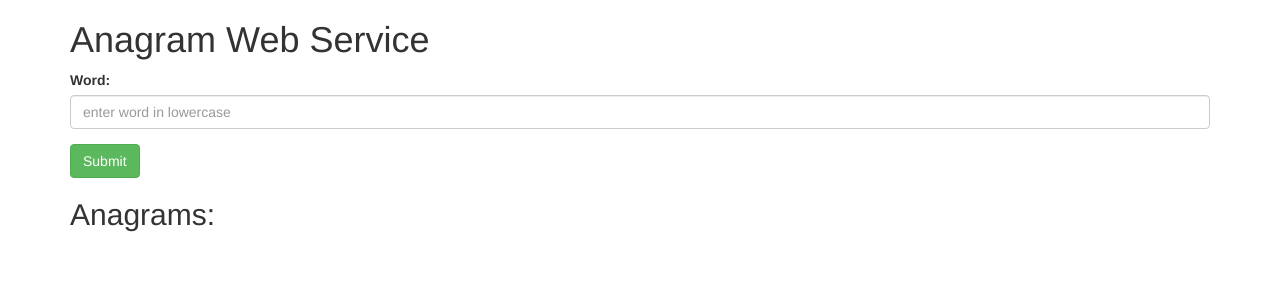
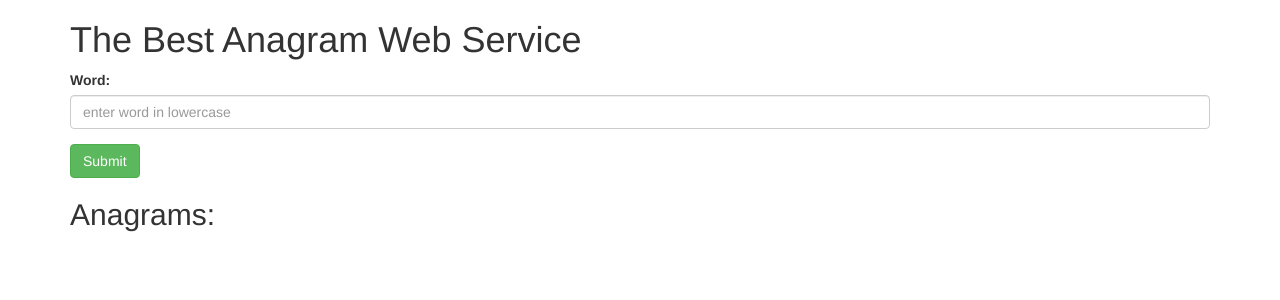
Before and after one commit to sidhu177/Anagramic, a Flask app: page / in a window 1280 px wide. Shown: the top 300 px of the page. Run offline with Flask 2, Linux system fonts and the light colour scheme; parts of the project's set-up code (start-up, migrations or seed data) failed here and were passed over; some libraries are stand-ins or nearby versions.

Commit message:
Heading Change

```diff
--- a/templates/index.html
+++ b/templates/index.html
@@ -3,7 +3,7 @@
 {% block content %}
 
 <div class="container">
-<h1> Anagram Web Service </h1>
+<h1> The Best Anagram Web Service </h1>
 
 {% with messages = get_flashed_messages(with_categories=true) %}
 {% if messages %}
```
